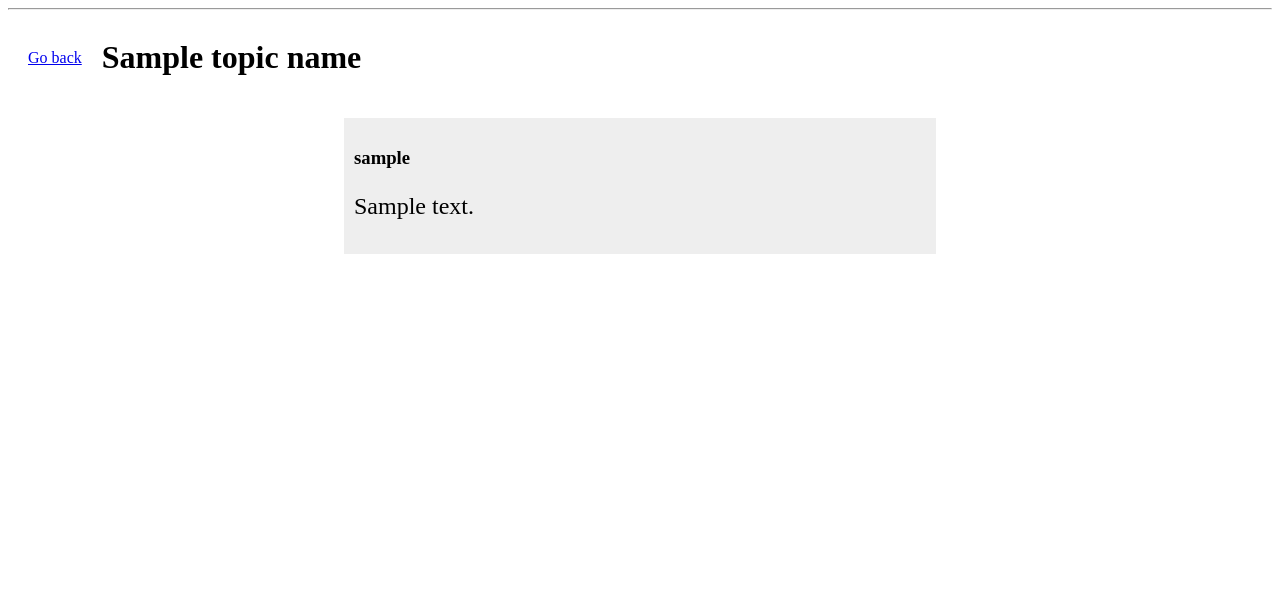
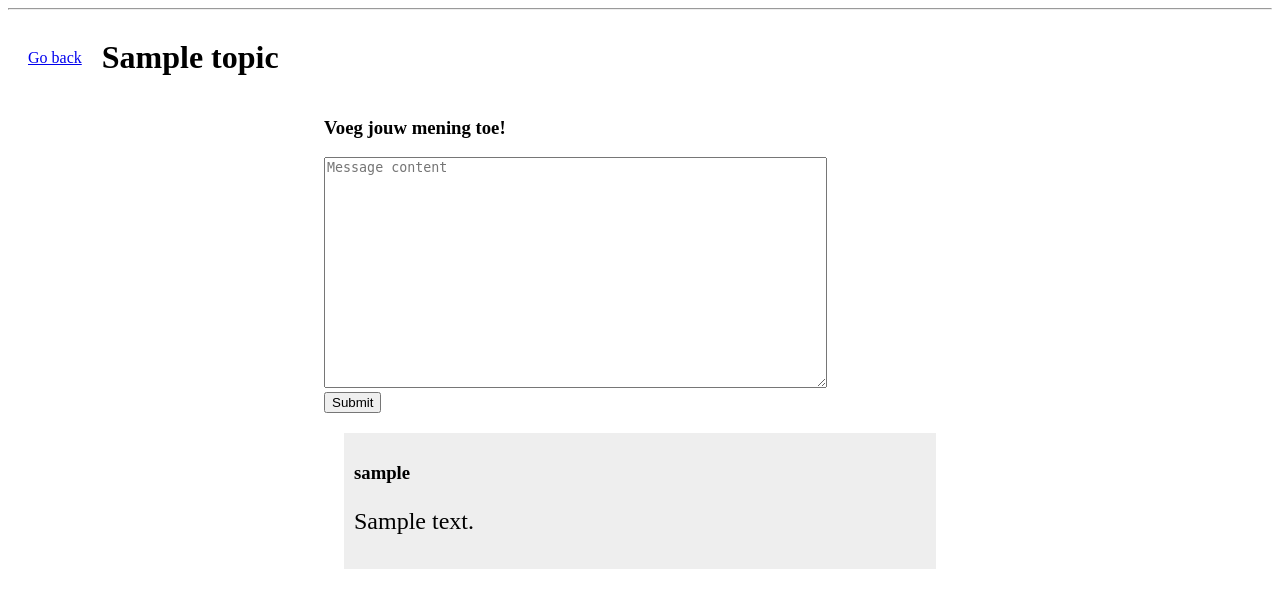
Before and after one commit to ZeusWPI/ZOWT, a Flask app: template templates/comments.html in a window 1280 px wide. Shown: the part 63-671 px from the top of the page. Run offline with Flask 2, Linux system fonts and the light colour scheme; the template is opened without the code that fills it: most values are stand-ins (such as "Sample title", 1, 10 or a date in 2020); parts of the project's set-up code (start-up, migrations or seed data) failed here and were passed over.

Commit message:
comment adding basics

```diff
--- a/app.py
+++ b/app.py
@@ -1,4 +1,4 @@
-from flask import Flask, render_template
+from flask import Flask, render_template, request
 import sys
 
 from db import Mongo
@@ -14,20 +14,11 @@ def hello_world():  # put application's code here
 
 @app.route('/topics')
 def topics():
-    # topics = [{'name': 'Wordt het belastingsgeld nuttig gebruikt?', 'id': "uuid1"},
-    #           {'name': 'This is the second topic.', 'id': "uuid2"},
-    #           {'name': 'This is the third topic.', 'id': "uuid3"},
-    #           {'name': 'This is the fourth topic.', 'id': "uuid4"}]
     topics = db.get_topics()
     return render_template('topics.html', topics=topics)
 
-@app.route('/topics/<topic_id>/comments')
+@app.route('/topics/<topic_id>/comments', methods=["GET"])
 def load_comments(topic_id):
-    # comments = [{'value': 'This is the first comment.', 'id': "uuid1"},
-    #           {'value': 'This is the second comment.', 'id': "uuid2"},
-    #           {'value': 'This is the third comment.', 'id': "uuid3"},
-    #           {'value': 'This is the fourth comment.', 'id': "uuid4"}]
-
     # some cursed code lol
     comments = []
     # add usernames to comments
@@ -35,8 +26,14 @@ def load_comments(topic_id):
         comment["username"] = db.get_user(comment["user_id"])["name"]
         comments.append(comment)
 
-    return render_template('comments.html', comments=comments, topic_name=db.get_topic(topic_id)["name"])
-#app.jinja_env.globals.update(load_topic=load_topic)
+    return render_template('comments.html', comments=comments, topic=db.get_topic(topic_id))
+
+@app.route('/topics/<topic_id>/comments', methods=["POST"])
+def post_comment(topic_id):
+    # todo: when zauth added get userid from cookie
+    dummyuserid = db.get_users()[0]["_id"]
+    db.add_comment(topic_id, dummyuserid, request.form['content'])
+    return load_comments(topic_id)
 
 if __name__ == '__main__':
     app.run(host='0.0.0.0', debug=True)
--- a/templates/base.html
+++ b/templates/base.html
@@ -3,7 +3,7 @@
 <html lang="en">
 <head>
     <meta charset="UTF-8">
-    <title>{% block title %} {% endblock %} - FlaskApp</title>
+    <title>{% block title %} {% endblock %} - ZOWT</title>
     <style>
         nav a {
             color: #d64161;
--- a/templates/comments.html
+++ b/templates/comments.html
@@ -3,7 +3,20 @@
 {% block content %}
     <div style="display: flex; flex-direction: row; align-items: center;">
         <div style="margin: 20px"><a href="/topics">Go back</a></div>
-        <h1>{% block title %} {{ topic_name }} {% endblock %}</h1>
+        <h1>{% block title %} {{ topic["name"] }} {% endblock %}</h1>
+    </div>
+
+    <div style="width: 50%; margin: auto">
+        <h3>Voeg jouw mening toe!</h3>
+        <form method="post">
+            <textarea name="content"
+                      placeholder="Message content"
+                      rows="15"
+                      cols="60"
+                      >{{ request.form['content'] }}</textarea>
+            <br>
+            <button type="submit">Submit</button>
+        </form>
     </div>
 
     <div style="width: 50%; margin: auto">
```
Also changed, not shown: db.py (+5 -4 lines).
